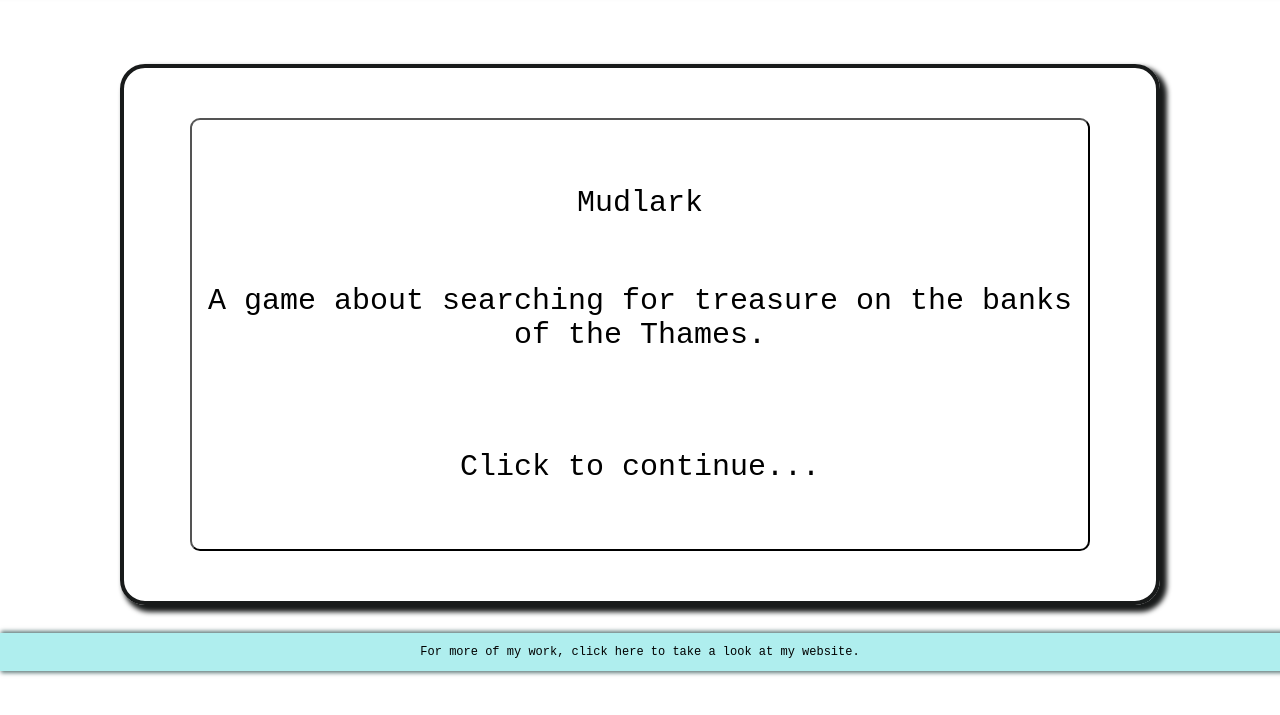
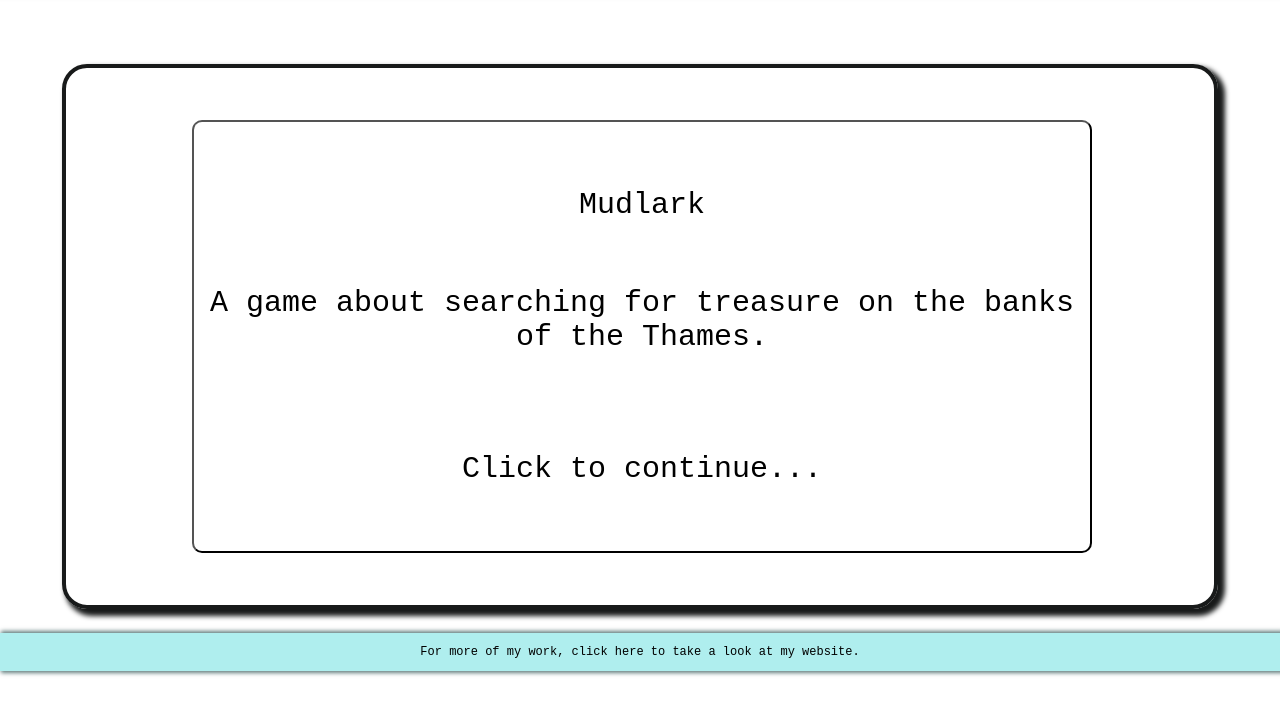
Before and after one commit to phianova/mudlark, a plain HTML site: page index.html in a window 1280 px wide. Shown: the part 129-844 px from the top of the page. Drawn offline with Linux system fonts and the light colour scheme.

Commit message:
formatting

```diff
--- a/index.html
+++ b/index.html
@@ -21,7 +21,7 @@
 
         <main>
             <div class="game-container">
-                <div>
+                <div class="game">
                     <button class="game-intro-screen" id="game-intro-screen" onclick="screen2()">Mudlark<br><br><p class="game-screen-smaller-text">A game about searching for treasure on the banks of the Thames.</p><br><br>Click to continue...</button>
                     <button class="game-story-screen2" id="game-story-screen2" onclick="startGame()">
                         <p>Hi, I'm Jay. I live near the banks of the Thames. There's all kinds of treasure buried in the silt that most folks don't even think to look for. My best friend is getting married today and we always used to come out here mudlarking together.<br>I want to find her some wedding day treasure:<br></p>
--- a/styles.css
+++ b/styles.css
@@ -711,10 +711,9 @@ h3 {
 }
 
 .game-container {
-    box-align: center;
     display: inline-flex;
     flex-flow: column wrap;
-    width: 80%;
+    width: 90%;
     margin: 8% auto;
     padding: 50px;
     font-family: 'Courier New', Courier, monospace;
@@ -724,11 +723,21 @@ h3 {
     box-shadow: 5px 5px 5px 2px rgb(24, 26, 26);
     line-height: 1.5;
     text-align: center;
-    justify-content:center;
-    align-items:center;
+    justify-content:space-around;
+    align-items: center;
+}
+
+.game {
+    margin: auto;
+    padding: 2px;
+    display: block;
+    width: 100%;
 }
 
 .game-canvas {
+    margin: auto;
+    padding: 2px;
+    display: block;
     border: 2px solid black;
     /*background-color: rgb(198, 162, 117);*/
     background-image: url(./images/mudlark/canvas1.png);
@@ -742,6 +751,8 @@ h3 {
 
 .game-intro-screen {
     background-color:white;
+    margin: auto;
+    display: block;
     font-size: 30px;
     font-family:'Courier New', Courier, monospace;
     border-radius:10px;
@@ -758,6 +769,7 @@ h3 {
     width: 900px;
     height: 433px;
     display:none;
+    margin: auto;
 }
 
 .items-text-list {
```
